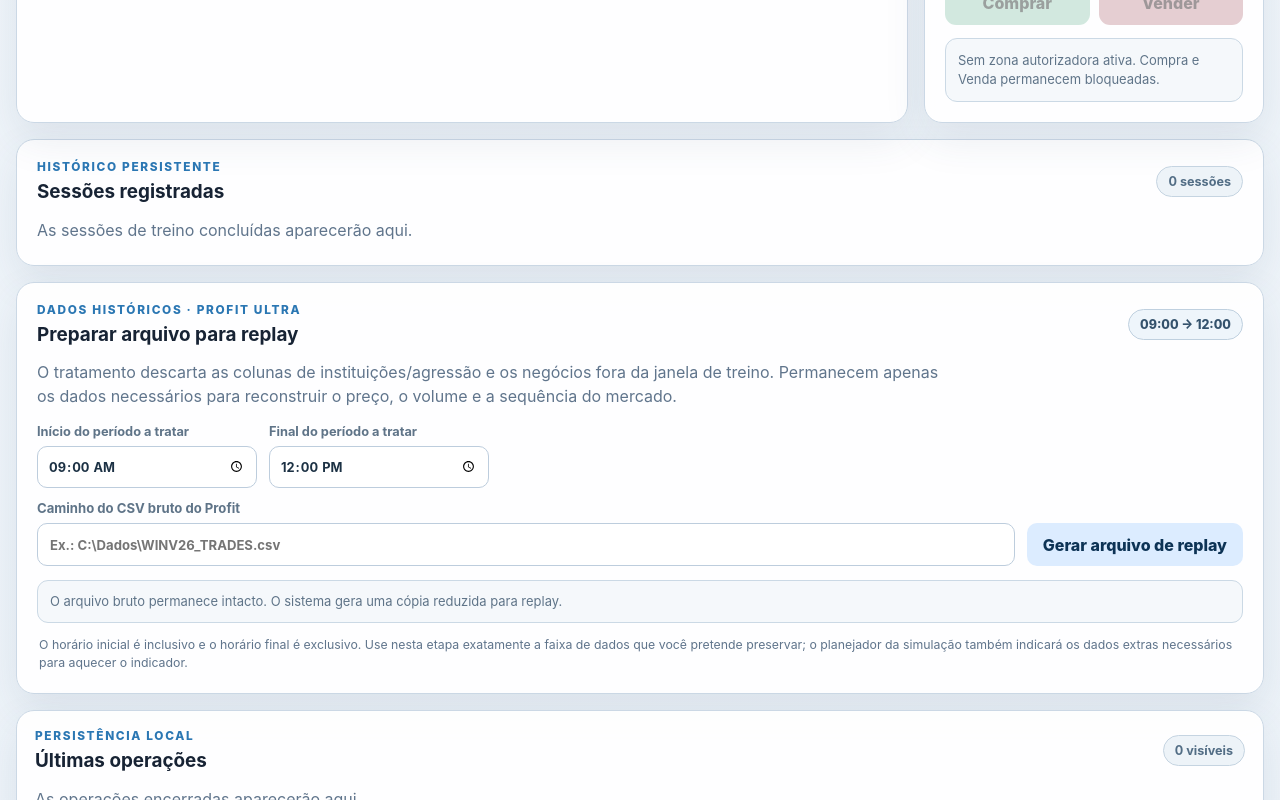
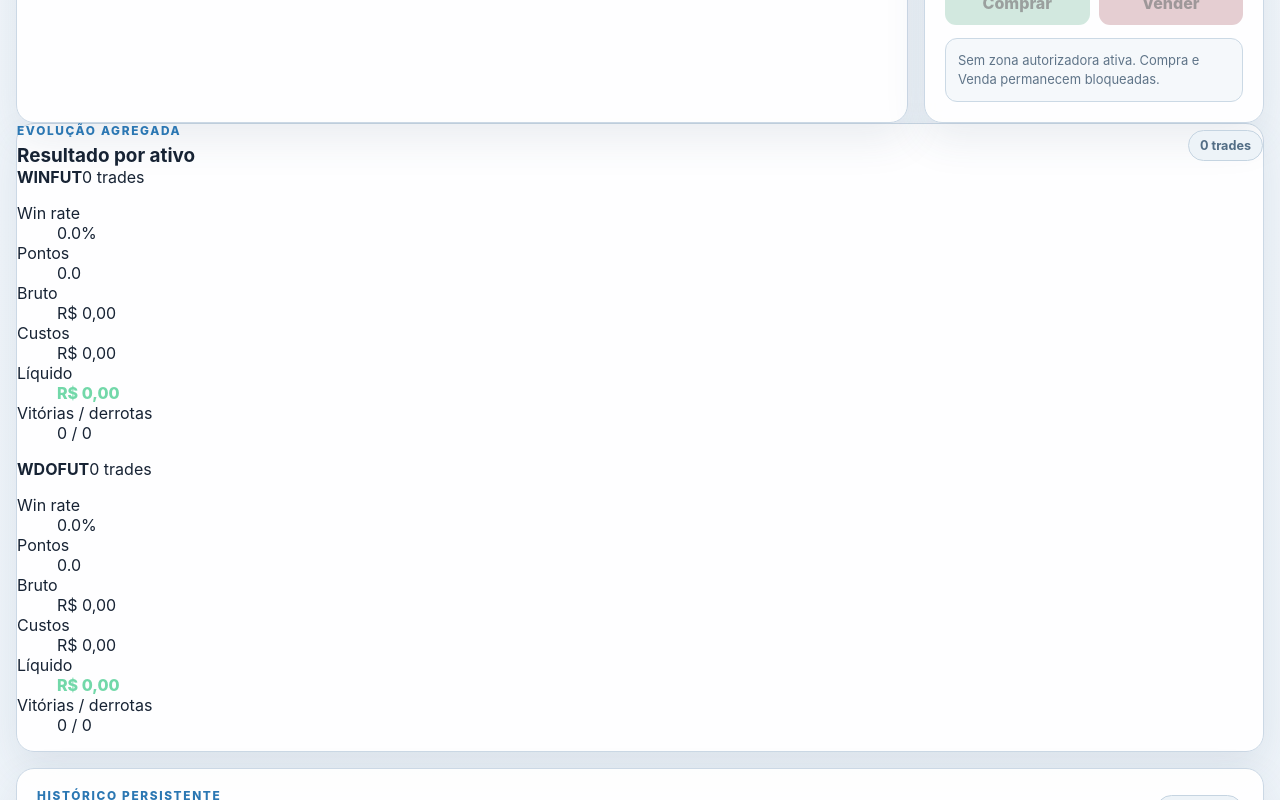
Before and after one commit to pablopcdossantos2-sys/simulador-de-trade, a React (Vite) app: page / in a window 1280 px wide. Shown: the part 2460-3260 px from the top of the page. Built offline with nearby package versions, Linux system fonts and the light colour scheme.

Commit message:
feat: connect aggregate asset performance panel

```diff
--- a/src/App.tsx
+++ b/src/App.tsx
@@ -8,6 +8,7 @@ import { RuleViolationModal } from "./components/RuleViolationModal";
 import { SimulationPlanner } from "./components/SimulationPlanner";
 import { TrainingSessionPanel } from "./components/TrainingSessionPanel";
 import { SessionHistoryPanel } from "./components/SessionHistoryPanel";
+import { ProgressOverviewPanel } from "./components/ProgressOverviewPanel";
 import { ExecutionSettingsPanel } from "./components/ExecutionSettingsPanel";
 import {
   ThemeToggle,
@@ -960,6 +961,8 @@ export default function App() {
         </aside>
       </section>
 
+      <ProgressOverviewPanel trades={trades} hidden={examActive} />
+
       <SessionHistoryPanel refreshKey={sessionHistoryRefreshKey} />
 
       <DataPreparationPanel
```
